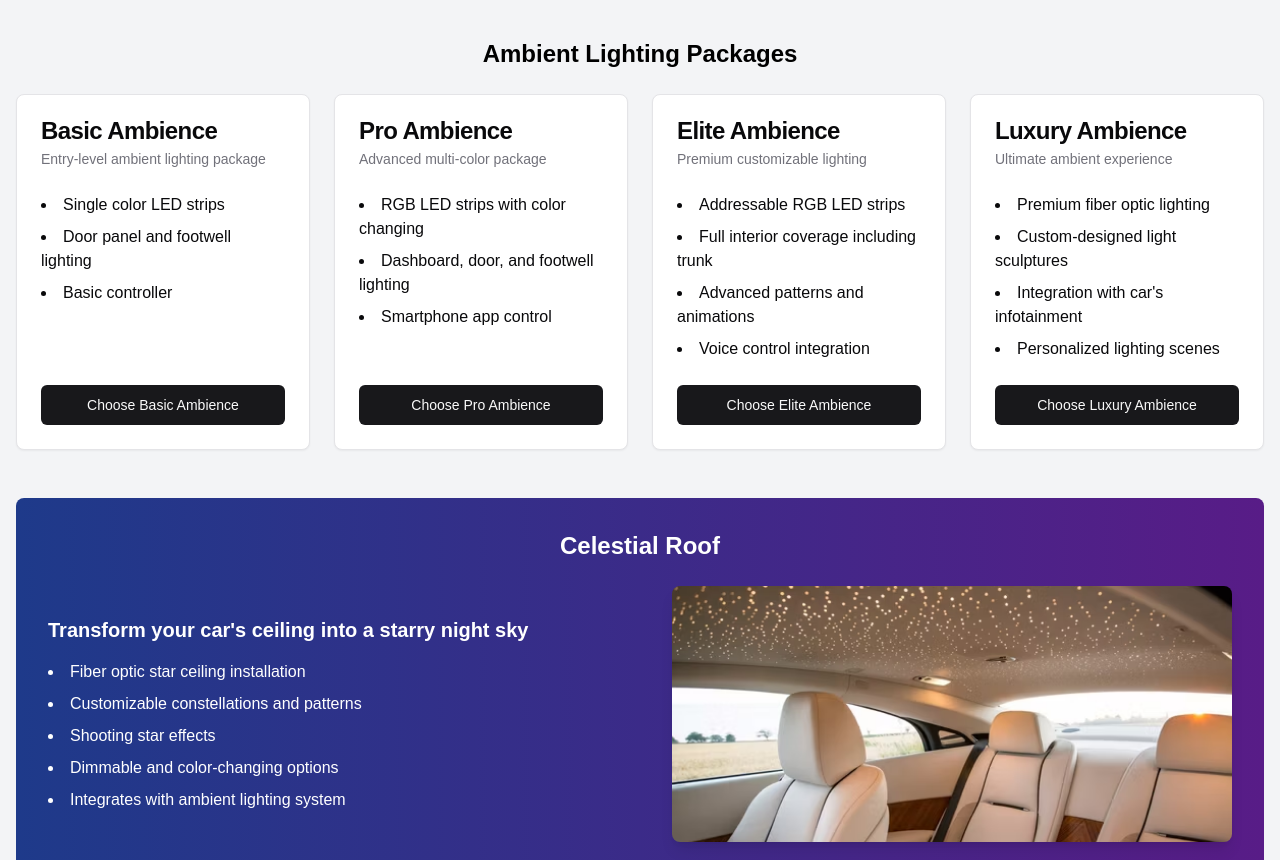
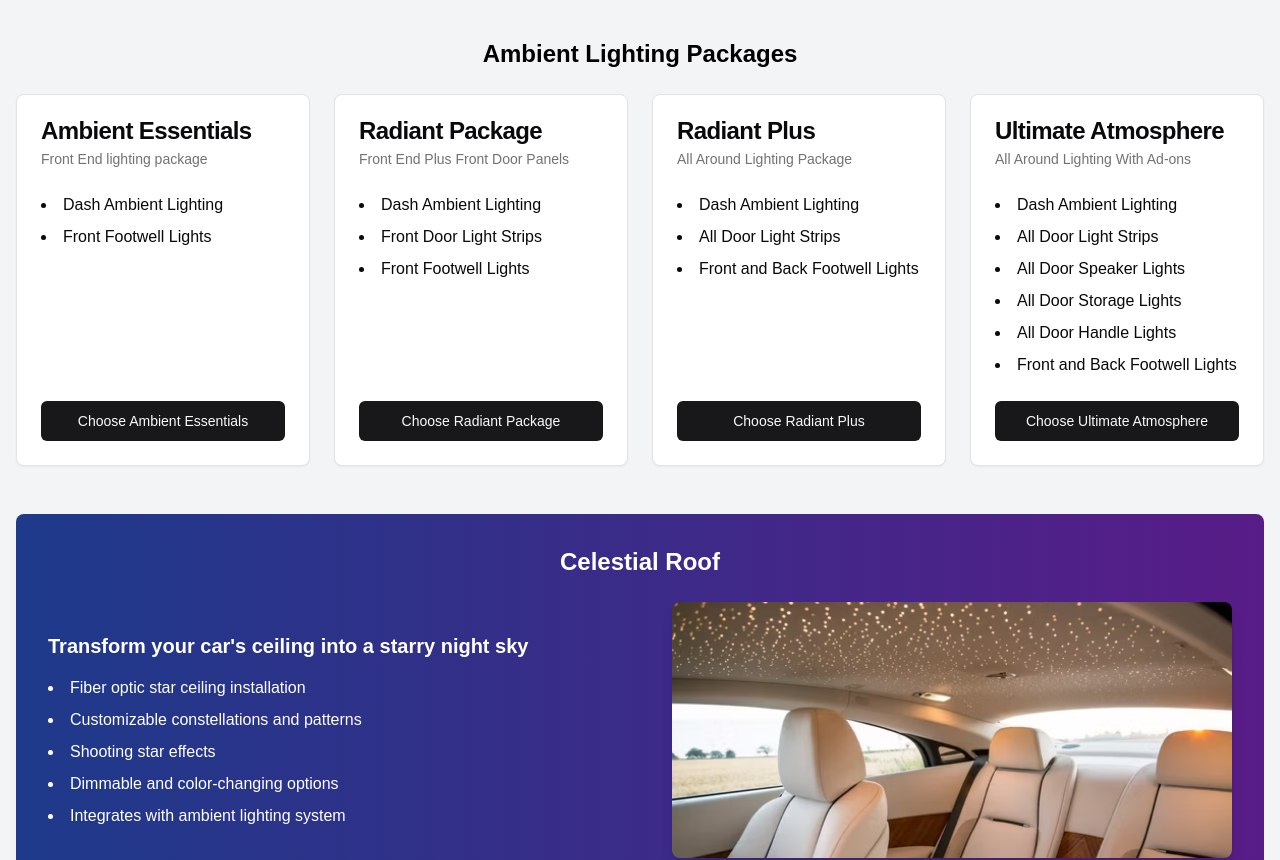
Before and after one commit to Wahaj10/luxelite, a Next.js app: page / in a window 1280 px wide. Shown: the part 1626-2486 px from the top of the page. Built offline with nearby package versions, Linux system fonts and the light colour scheme.

Commit message:
updates for services and testimonials

```diff
--- a/components/Services.tsx
+++ b/components/Services.tsx
@@ -11,41 +11,38 @@ import { Button } from "@/components/ui/button";
 export const Services = () => {
   const packages = [
     {
-      title: "Basic Ambience",
-      description: "Entry-level ambient lighting package",
+      title: "Ambient Essentials",
+      description: "Front End lighting package",
+      features: ["Dash Ambient Lighting", "Front Footwell Lights"],
+    },
+    {
+      title: "Radiant Package",
+      description: "Front End Plus Front Door Panels",
       features: [
-        "Single color LED strips",
-        "Door panel and footwell lighting",
-        "Basic controller",
+        "Dash Ambient Lighting",
+        "Front Door Light Strips",
+        "Front Footwell Lights",
       ],
     },
     {
-      title: "Pro Ambience",
-      description: "Advanced multi-color package",
+      title: "Radiant Plus",
+      description: "All Around Lighting Package",
       features: [
-        "RGB LED strips with color changing",
-        "Dashboard, door, and footwell lighting",
-        "Smartphone app control",
+        "Dash Ambient Lighting",
+        "All Door Light Strips",
+        "Front and Back Footwell Lights",
       ],
     },
     {
-      title: "Elite Ambience",
-      description: "Premium customizable lighting",
+      title: "Ultimate Atmosphere",
+      description: "All Around Lighting With Ad-ons",
       features: [
-        "Addressable RGB LED strips",
-        "Full interior coverage including trunk",
-        "Advanced patterns and animations",
-        "Voice control integration",
-      ],
-    },
-    {
-      title: "Luxury Ambience",
-      description: "Ultimate ambient experience",
-      features: [
-        "Premium fiber optic lighting",
-        "Custom-designed light sculptures",
-        "Integration with car's infotainment",
-        "Personalized lighting scenes",
+        "Dash Ambient Lighting",
+        "All Door Light Strips",
+        "All Door Speaker Lights",
+        "All Door Storage Lights",
+        "All Door Handle  Lights",
+        "Front and Back Footwell Lights",
       ],
     },
   ];
--- a/components/landing-page.tsx
+++ b/components/landing-page.tsx
@@ -52,16 +52,24 @@ export function LandingPageComponent() {
 
   const testimonials = [
     {
-      name: "John Doe",
+      name: "Jaspreet Singh",
       text: "The ambient lights they installed in my car are amazing! It's like driving a spaceship now.",
     },
     {
-      name: "Jane Smith",
+      name: "Umar Syed",
       text: "Great service and high-quality products. My car interior looks stunning at night.",
     },
     {
-      name: "Mike Johnson",
+      name: "Jalen Holland",
       text: "Absolutely love the customizable options. It's a whole new driving experience!",
+    },
+    {
+      name: "Juan Serrano",
+      text: "They did an amazing job installing ambient lighting in my car, making it look and feel so much more luxurious. Their service was quick, professional, and absolutely worth it!",
+    },
+    {
+      name: "Emily Harper",
+      text: "I'm blown away by how quickly they installed the ambient lighting in my car—it looks incredible! They even delivered the car back to me on time, making the whole experience super convenient.",
     },
   ];
 
```
